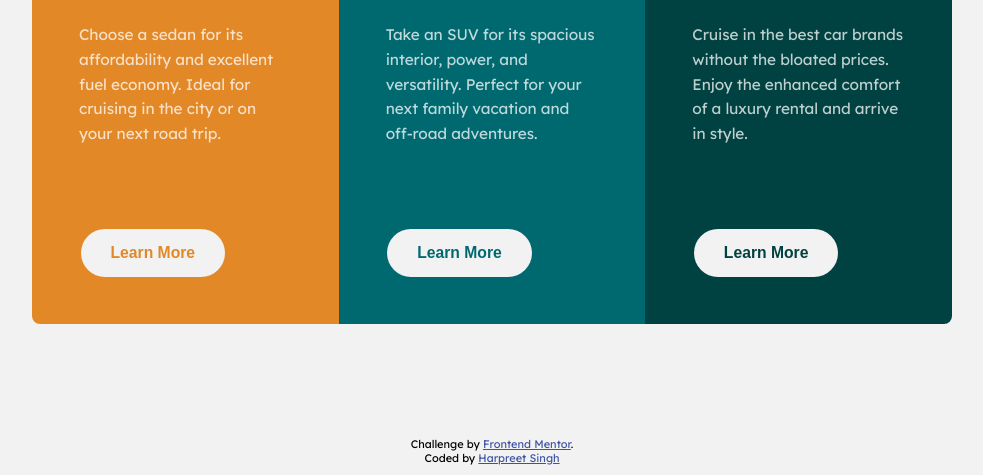
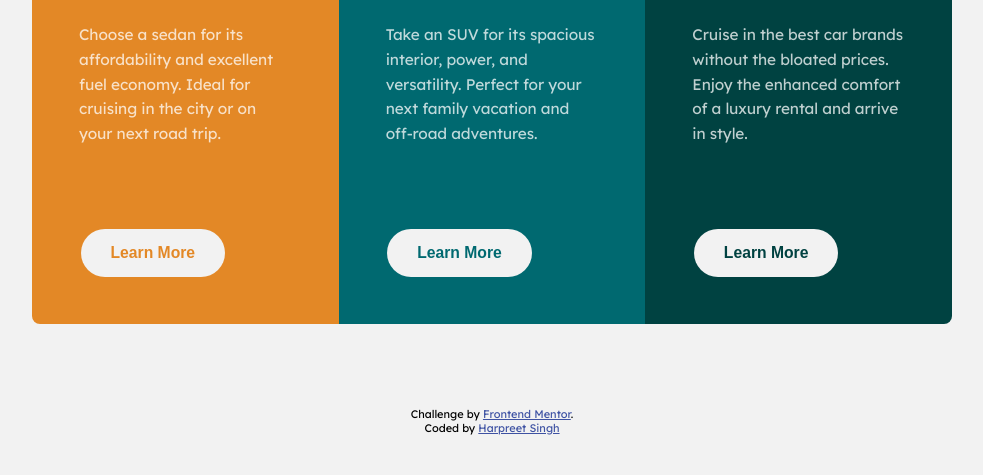
Before and after one commit to harpreet-singh-147/frontend-mentor-column-preview-card, a plain HTML site: page index.html in a window 1280 px wide. Shown: the part 347-822 px from the top of the page, without its empty margins (148-1131 px from the left). Drawn offline with Linux system fonts and the light colour scheme.

Commit message:
altered footer placement

```diff
--- a/css/style.css
+++ b/css/style.css
@@ -87,25 +87,9 @@ html {
   outline: 1px solid var(--very-light-gray-background-headings-buttons);
 }
 
-.body::before {
-  content: '';
-  position: fixed;
-  top: 0;
-  left: 0;
-  width: 100%;
-  height: 100%;
-  /* background-image: url('../design/desktop-design.jpg'); */
-  background-size: auto;
-  background-repeat: no-repeat;
-  background-position: center center;
-  opacity: 0.5;
-  pointer-events: none;
-  z-index: 9999;
-}
-
 .attribution {
   position: absolute;
-  bottom: 1rem;
+  bottom: 4rem;
   left: 50%;
   transform: translateX(-50%);
   font-size: 1.1rem;
```
